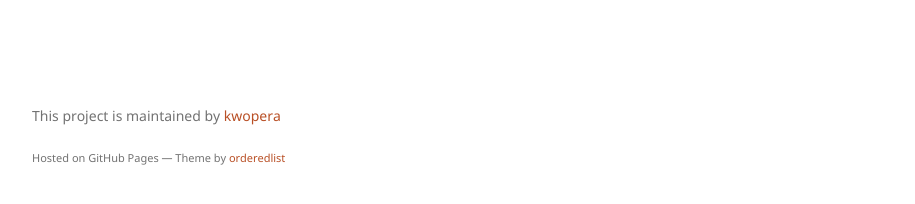
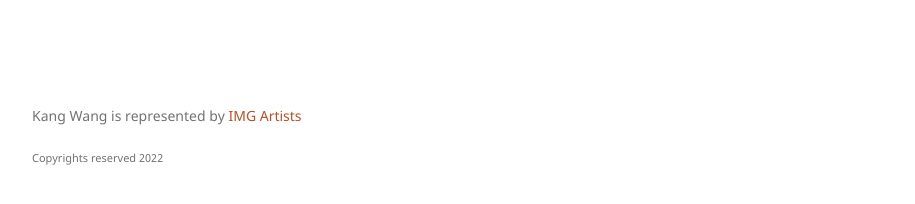
Before and after one commit to kwopera/tkw, a Jekyll site: the page built from docs/SUPPORT.md, in a window 1280 px wide. Shown: the part 663-867 px from the top of the page, without its empty margins (178-1093 px from the left). Built offline with Jekyll 4.4.1, drawn with Linux system fonts in a browser that asks for light colours; our own code applies the rules of GitHub Pages for plain Markdown files.

Commit message:
Update default.html

```diff
--- a/_layouts/default.html
+++ b/_layouts/default.html
@@ -46,9 +46,9 @@
       </section>
       <footer>
         {% if site.github.is_project_page %}
-        <p>This project is maintained by <a href="{{ site.github.owner_url }}">{{ site.github.owner_name }}</a></p>
+        <p>Kang Wang is represented by <a href="https://imgartists.com/roster/kang-wang/" target="_blank">IMG Artists</a></p>
         {% endif %}
-        <p><small>Hosted on GitHub Pages &mdash; Theme by <a href="https://github.com/orderedlist">orderedlist</a></small></p>
+        <p><small>Copyrights reserved 2022</small></p>
       </footer>
     </div>
     <script src="{{ "/assets/js/scale.fix.js" | relative_url }}"></script>
```
